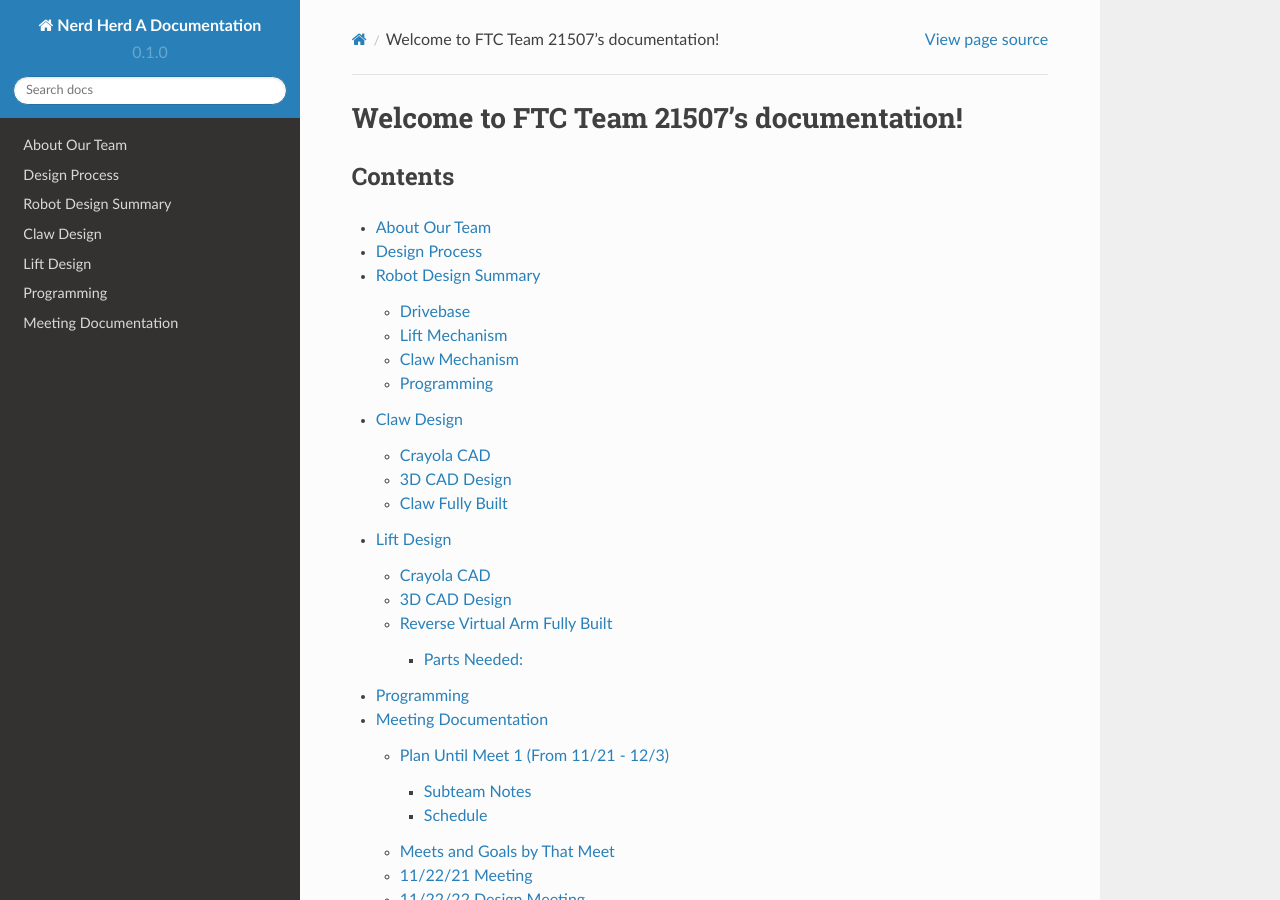
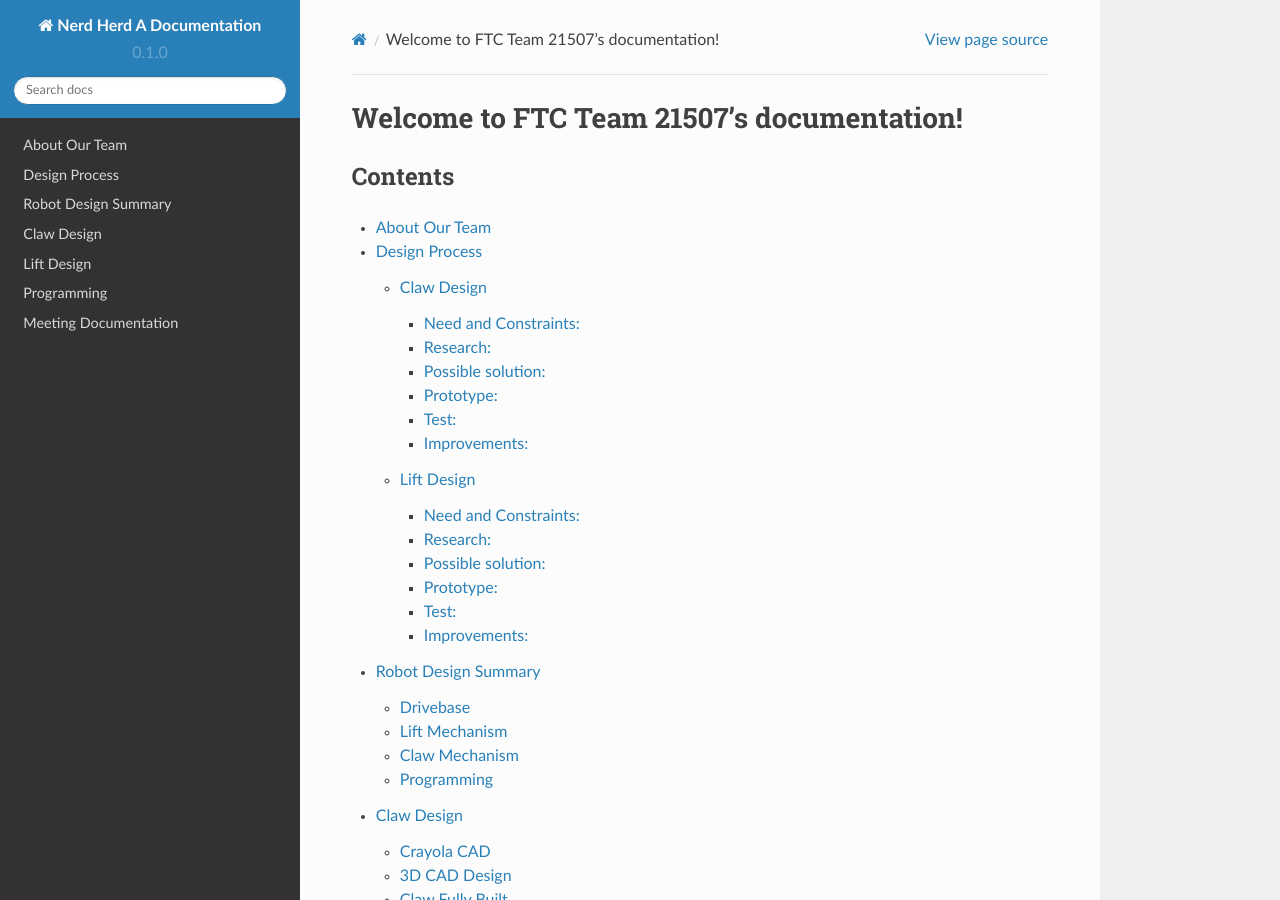
Before and after one commit to samanthac02/FTCDocumentation, a Sphinx documentation site: the page built from docs/source/index.rst, in a window 1280 px wide and 900 px high. Built offline with Sphinx 7.4.7 and the Read the Docs theme 2.0.0, drawn with Linux system fonts in a browser that asks for light colours.

Commit message:
Update designProcess.rst

```diff
--- a/docs/source/designProcess.rst
+++ b/docs/source/designProcess.rst
@@ -1,3 +1,53 @@
 *****
 Design Process
 *****
+
+On our team, we try our best to follow the engineering design process, which we believe will help us create a successful robot.
+
+.. image:: FTCImages/designprocess.png
+  :width: 600
+
+Claw Design
+#####
+
+Need and Constraints:
+*********************
+
+Research:
+*********************
+
+Possible solution:
+*********************
+
+Prototype:
+*********************
+
+Test:
+*********************
+
+Improvements:
+*********************
+
+
+=============================
+
+Lift Design
+#####
+
+Need and Constraints:
+*********************
+
+Research:
+*********************
+
+Possible solution:
+*********************
+
+Prototype:
+*********************
+
+Test:
+*********************
+
+Improvements:
+*********************
```
